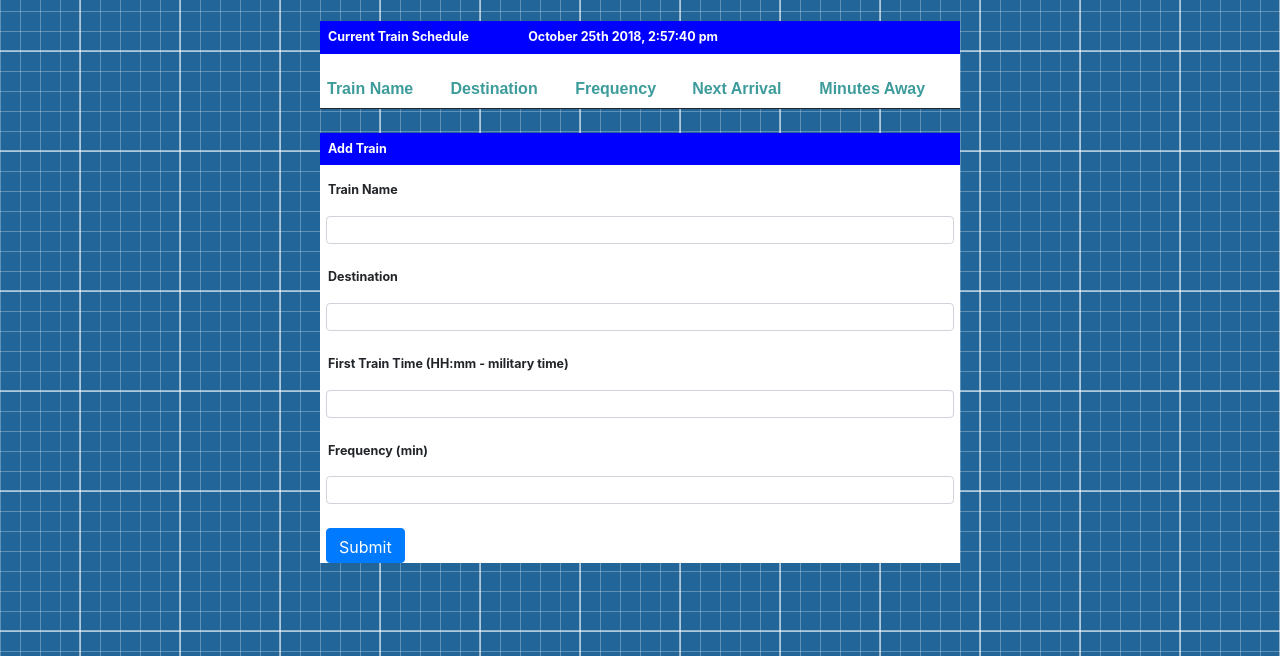
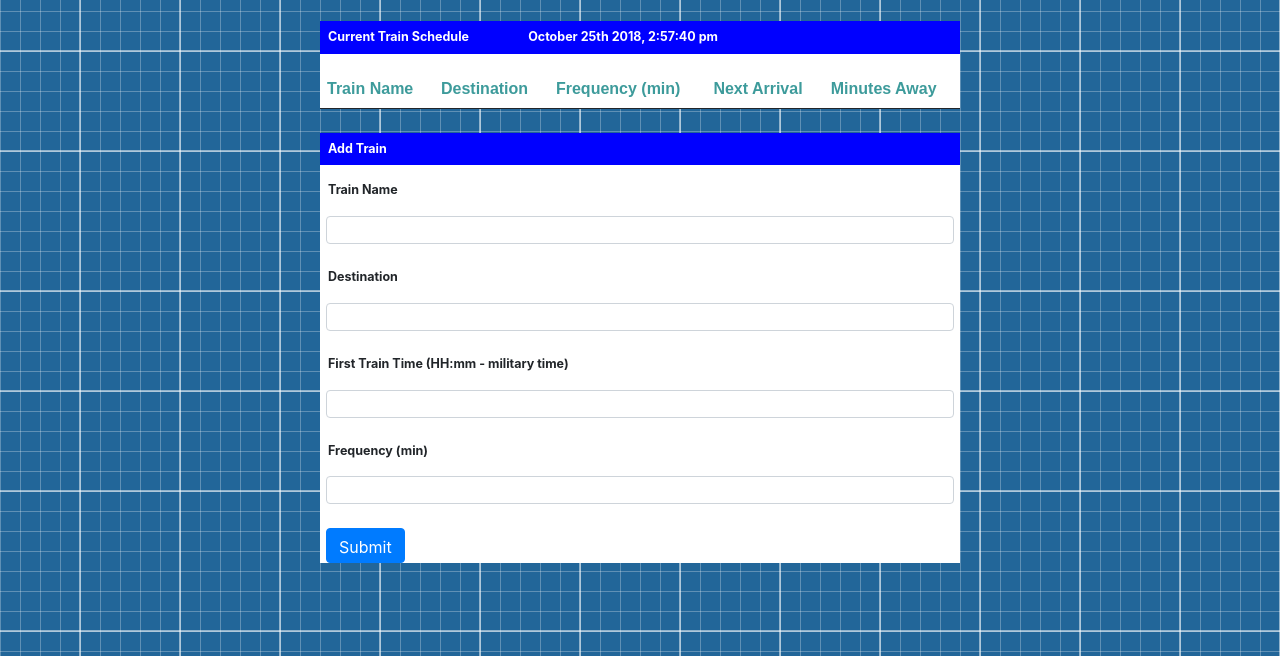
Before and after one commit to andrewle12/Train-Scheduler, a plain HTML site: page index.html in a window 1280 px wide. Shown: the part 144-800 px from the top of the page. Drawn offline with nearby package versions, Linux system fonts and the light colour scheme; no server answers.

Commit message:
Minor text changes

```diff
--- a/assets/javascript/js.js
+++ b/assets/javascript/js.js
@@ -66,7 +66,7 @@ database.ref().on("child_added", function(snapshot){
    console.log(timeDifference);
 
    var timeLeft = timeDifference%newFrequency;
-   var minutesAway = newFrequency - timeLeft;
+   var minutesAway = newFrequency-timeLeft;
    var nextTrain = moment().add(minutesAway, 'minutes');
    nextTrain = moment(nextTrain).format('hh:mm a');
    console.log(nextTrain);
--- a/index.html
+++ b/index.html
@@ -29,7 +29,7 @@
             <tr>
                 <th>Train Name</th>
                 <th>Destination</th>
-                <th>Frequency</th>
+                <th>Frequency (min)</th>
                 <th>Next Arrival</th>
                 <th>Minutes Away</th></tr>
 
```
